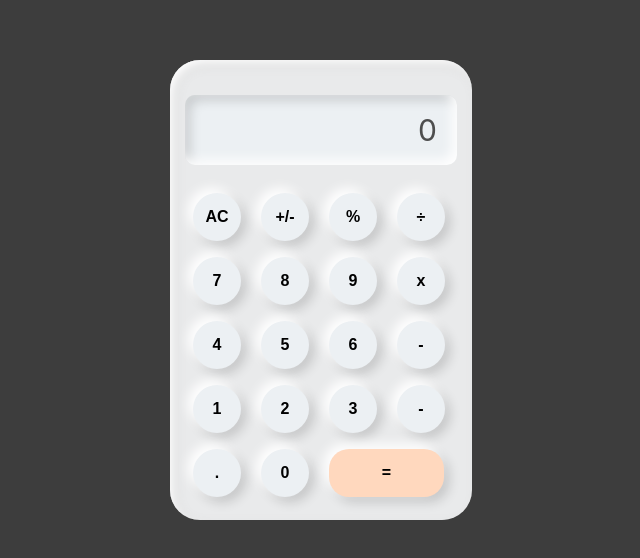
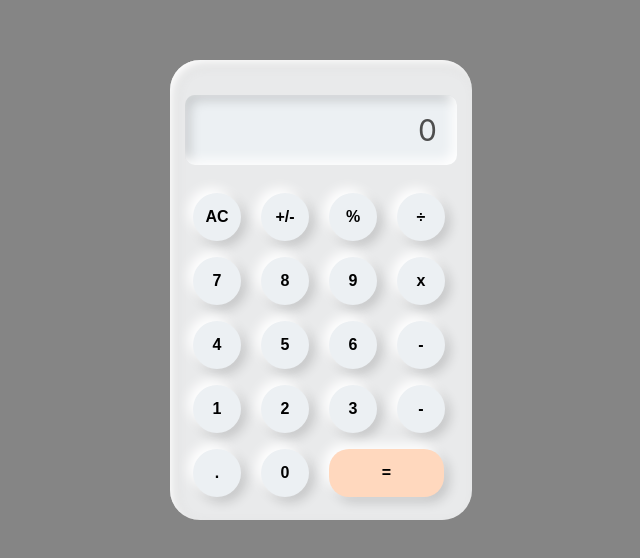
Before and after one commit to joel-kalema/Math-Magicians, a React (Create React App) app: page / in a window 1280 px wide. Shown: the part 110-668 px from the top of the page, without its empty margins (319-959 px from the left). Built offline with nearby package versions, Linux system fonts and the light colour scheme.

Commit message:
Added the nav component

```diff
--- a/src/App.css
+++ b/src/App.css
@@ -3,5 +3,5 @@
 }
 
 body {
-  background-color: rgb(61, 61, 61);
+  background-color: rgb(133, 133, 133);
 }
```
Also changed, not shown: src/component/navBar.js (added, +14 -0 lines).
